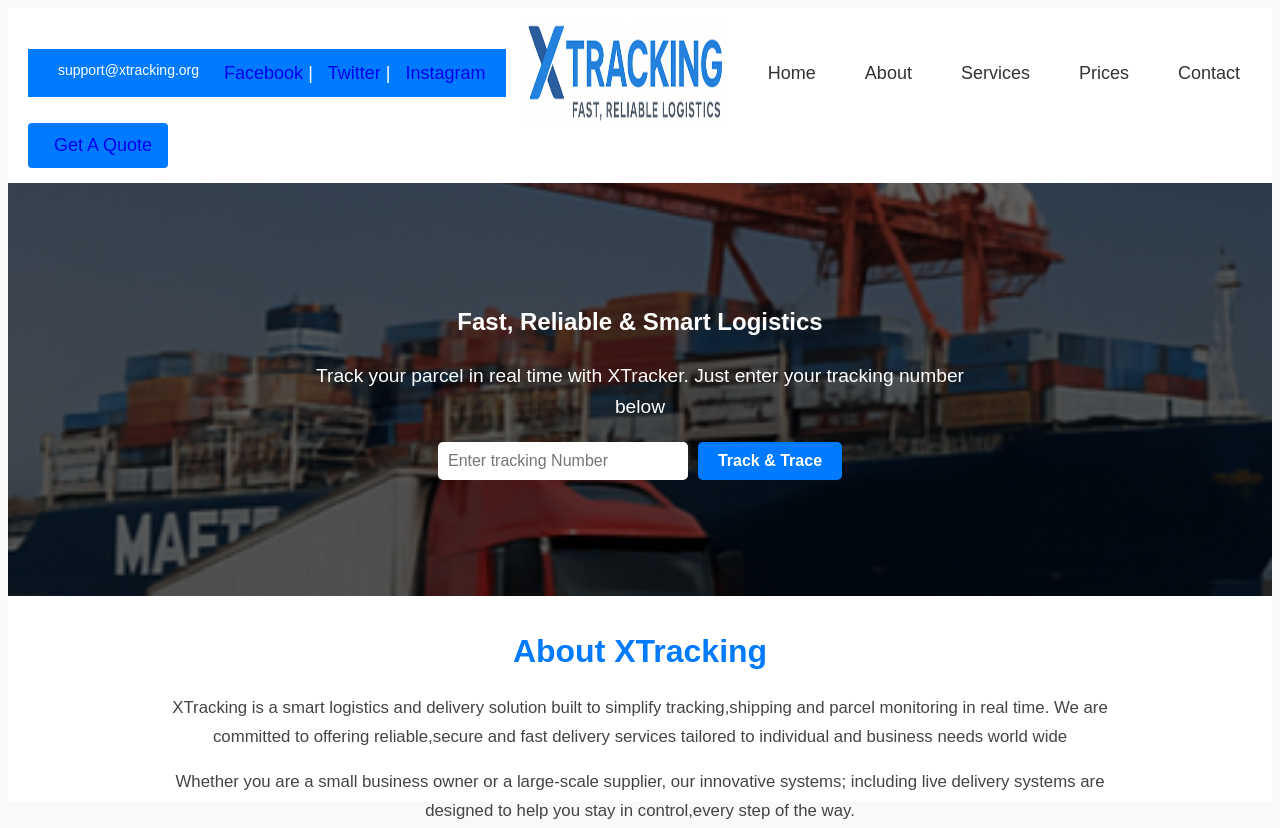
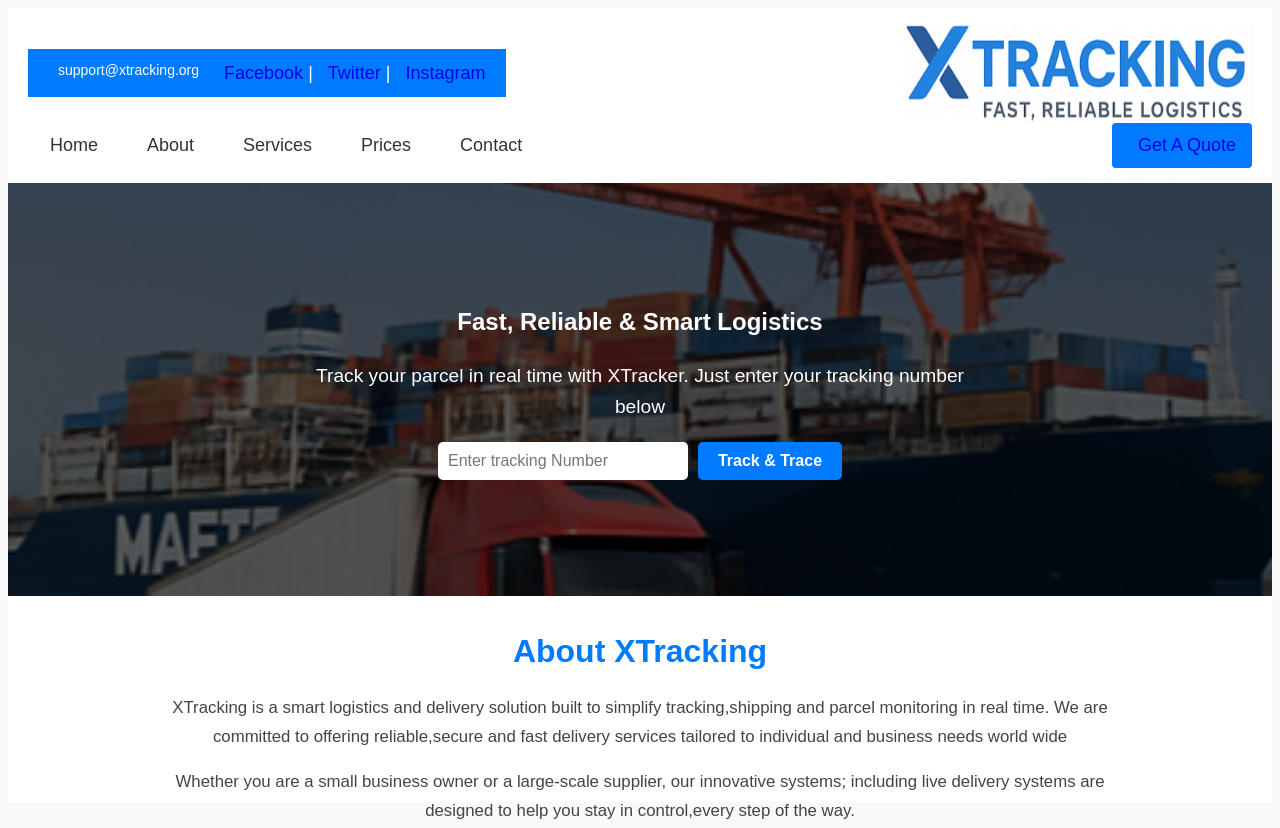
Before and after one commit to xenun-makuzi/XTracking, a website: page public/index.html in a window 1280 px wide. Shown: the top 828 px of the page. Drawn offline with Linux system fonts and the light colour scheme.

Commit message:
Update index.html

```diff
--- a/public/index.html
+++ b/public/index.html
@@ -48,7 +48,7 @@
         </div>
     </div>
         <div class="logo">
-            <img src="Logo.png" alt="Logo" height="100" width="200">
+            <img src="Logo.png" alt="Logo" height="100" width="350">
         </div>
         <ul class="navLinks">
             <li><a href="#hero">Home</a></li>
```
